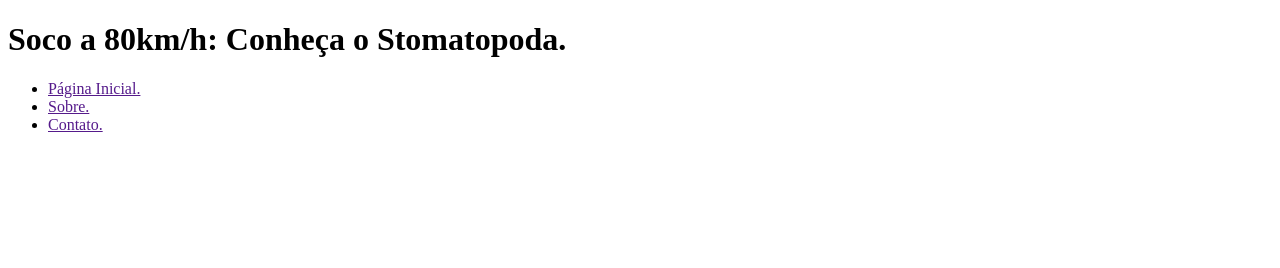
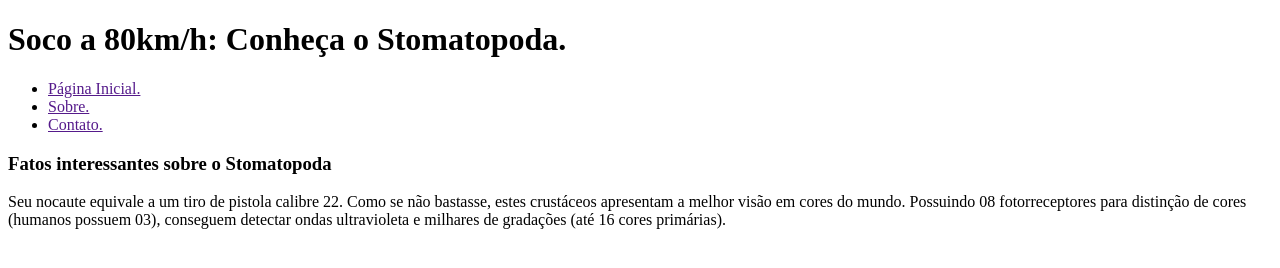
Before and after one commit to LucasEchebeste/trybe-exerc-cios, a plain HTML site: page fundamentos/introducao-html-css/dia04-html-semantico/index.html in a window 1280 px wide. Drawn offline with Linux system fonts and the light colour scheme.

Commit message:
criando artigo sobre o animal. exercicio 3

```diff
--- a/fundamentos/introducao-html-css/dia04-html-semantico/index.html
+++ b/fundamentos/introducao-html-css/dia04-html-semantico/index.html
@@ -22,5 +22,17 @@
             </ul>
         </nav>
 
+
+
+        <article>
+
+            <h3>Fatos interessantes sobre o Stomatopoda</h3>
+
+                <p>
+                    Seu nocaute equivale a um tiro de pistola calibre 22. Como se não bastasse, estes crustáceos apresentam a melhor visão em cores do mundo. Possuindo 08 fotorreceptores para distinção de cores (humanos possuem 03), conseguem detectar ondas ultravioleta e milhares de gradações (até 16 cores primárias).
+                </p>
+
+        </article>
+
   </body>
 </html>
```
